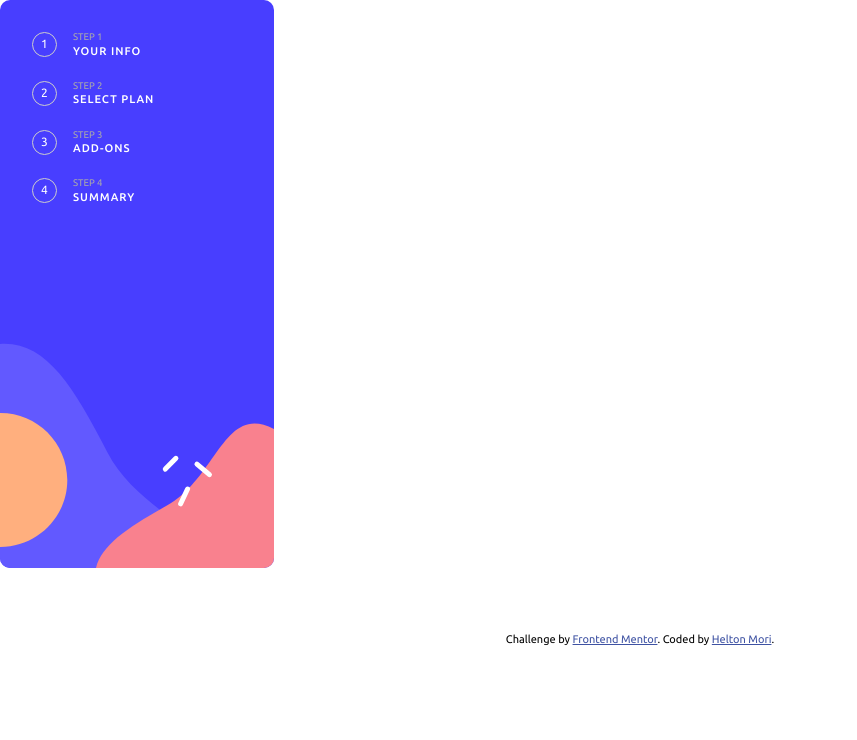
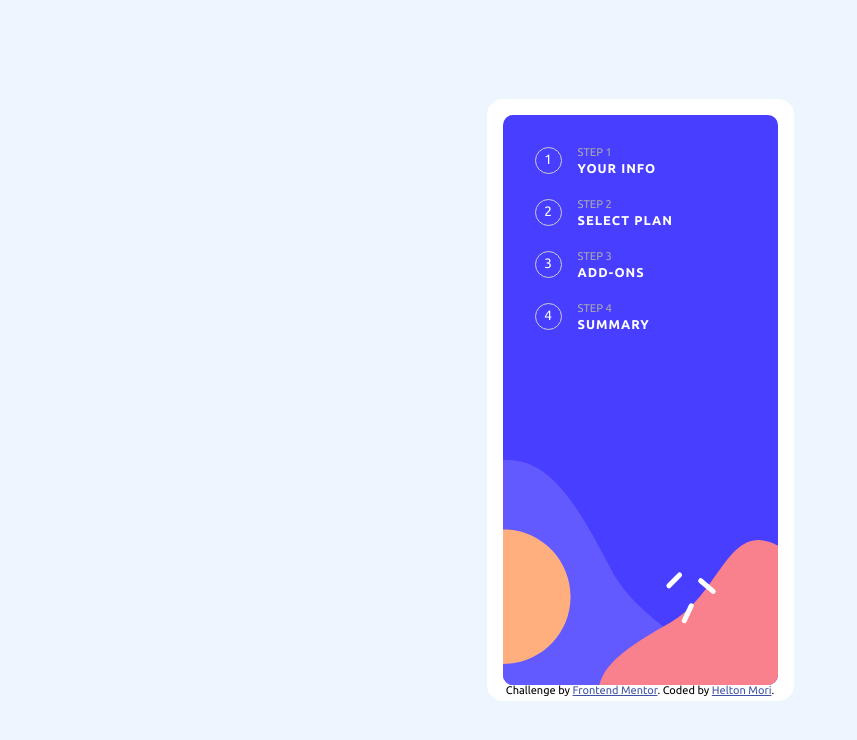
Before and after one commit to helton-mori-dev/Multi-step-form---Frontend-Mentor, a Vue app: page / in a window 1280 px wide. Shown: the top 740 px of the page, without its empty margins (0-857 px from the left). Built offline with nearby package versions, Linux system fonts and the light colour scheme.

Commit message:
Alinhamento app e sidebar

```diff
--- a/src/App.vue
+++ b/src/App.vue
@@ -22,6 +22,11 @@ export default {
   font-size: 16px;
   -webkit-font-smoothing: antialiased;
   -moz-osx-font-smoothing: grayscale;
+  background-color: #eef5ff;
+  height: 100vh;
+  display: flex;
+  justify-content: center;
+  align-items: center;
 }
 
 :root {
@@ -36,4 +41,11 @@ export default {
   --LightBlue: hsl(206, 94%, 87%);
   --StrawberryRed: hsl(354, 84%, 57%);
 }
+
+.container {
+  background-color: #fff;
+  display: table;
+  border-radius: 16px;
+  padding: 16px;
+}
 </style>
--- a/src/components/AttribuitionFooter.vue
+++ b/src/components/AttribuitionFooter.vue
@@ -13,6 +13,9 @@
 .attribution {
   font-size: 11px;
   text-align: center;
+  position: absolute;
+  left: 50%;
+  transform: translate(-50%);
 }
 .attribution a {
   color: hsl(228, 45%, 44%);
--- a/src/components/SidebarForm.vue
+++ b/src/components/SidebarForm.vue
@@ -1,6 +1,6 @@
 <template>
   <section class="sidebar__container">
-    <ul>
+    <ul class="sidebar__list">
       <li v-for="(step, label, index) in steps" :key="index">
         <div class="sidebar__content">
           <span class="sidebar__number">{{ index + 1 }}</span>
@@ -32,10 +32,14 @@ export default {
 <style scoped>
 .sidebar__container {
   background: url("@/assets/images/bg-sidebar-desktop.svg") no-repeat top left;
+  background-size: 100%;
+  background-clip: border-box;
   display: block;
   width: 275px;
   height: 570px;
-  padding: 2rem;
+}
+.sidebar__list {
+  padding: 2rem 0 0 2rem;
 }
 .sidebar__content {
   display: flex;
@@ -45,11 +49,11 @@ export default {
 .sidebar__number {
   border: 1px solid #ccc;
   border-radius: 100%;
-  height: 23px;
-  width: 23px;
+  height: 25px;
+  width: 25px;
   text-align: center;
-  line-height: 21px;
-  font-size: 0.75rem;
+  line-height: 23px;
+  font-size: 0.85rem;
 }
 .sidebar__info {
   display: flex;
@@ -59,13 +63,13 @@ export default {
 }
 .sidebar__label {
   color: #aaa;
-  font-size: 0.6rem;
+  font-size: 0.7rem;
   padding: 0 0 4px;
 }
 
 .sidebar__step {
-  font-size: 0.7rem;
+  font-size: 0.8rem;
   letter-spacing: 1px;
-  font-weight: 500;
+  font-weight: 600;
 }
 </style>
```
